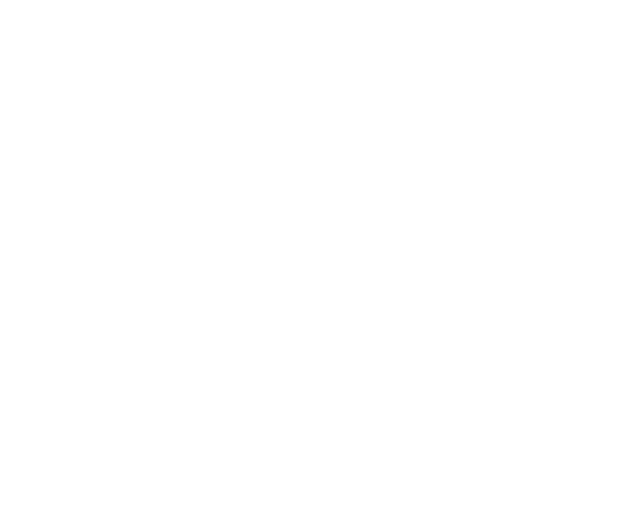
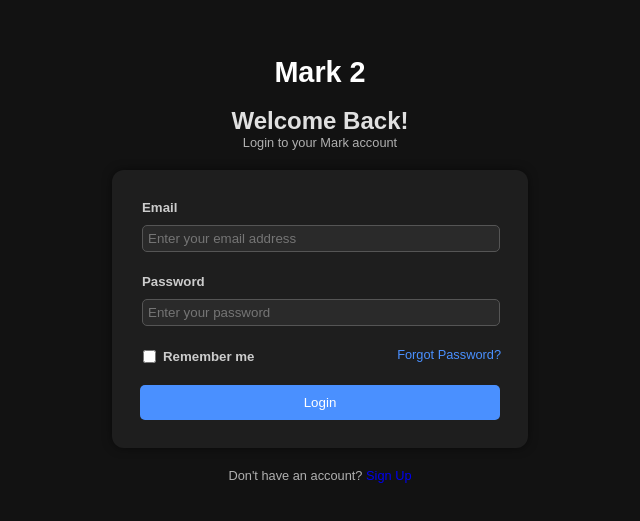
Before and after one commit to MuNa-Devs/Mark-2, a React (Vite) app: page /login in a window 1280 px wide. Before the commit this address had no page. Shown: the part 135-656 px from the top of the page, without its empty margins (320-960 px from the left). Built offline with nearby package versions, Linux system fonts and the light colour scheme.

Commit message:
sigin page complete

```diff
--- a/src/App.jsx
+++ b/src/App.jsx
@@ -1,4 +1,5 @@
 import SignUpPage from "./pages/signup_page/SignUpPage"
+import SignInPage from "./pages/signin_page/SignInPage"
 import { BrowserRouter, Routes, Route } from "react-router-dom"
 
 export default function App(){
@@ -7,6 +8,10 @@
         <BrowserRouter basename="/">
             <Routes>
                 <Route path="/" element={<SignUpPage />}/>
+
+                <Route path="/signup" element={<SignUpPage />} />
+
+                <Route path="/login" element={<SignInPage />} />
             </Routes>
         </BrowserRouter>
     )
--- /dev/null
+++ b/src/pages/signin_page/SignInPage.jsx
@@ -0,0 +1,69 @@
+// import Logo from '../reusable_elements/Logo'
+import styles from './signin_page.module.css';
+
+import { useState } from 'react';
+import { Link } from 'react-router-dom';
+
+function SignInPage(){
+    const [isLoginTriggered, setLoginStatus] = useState(false)
+
+    const loginTriggered = () => {
+        setLoginStatus(true)
+        setTimeout(() => {
+            setLoginStatus(false)
+        }, 3000)
+    }
+
+    return (
+        <div className={styles.signinBody}>
+            <div className={styles.headerTexts}>
+                <div className="logo">
+                    {/* <Logo/> */}
+
+                    <h1 className={styles.title}>Mark 2</h1>
+                </div>
+
+                <h2 className={styles.greetings}>Welcome Back!</h2>
+
+                <p>Login to your Mark account</p>
+            </div>
+
+            <div className={styles.signinCard}>
+                <div className={styles.email}>
+                    <h5>Email</h5>
+
+                    <input className={styles.text} type="email" placeholder='Enter your email address'/>
+                </div>
+
+                <div className={styles.pswd}>
+                    <h5>Password</h5>
+
+                    <input className={styles.text} type="password" placeholder='Enter your password'/>
+                </div>
+
+                <div className={styles.utils}>
+                    <div className={styles.rememberMeDude}>
+                        <label>
+                            <input type="checkbox" />
+                            <h5>Remember me</h5>
+                        </label>
+                    </div>
+
+                    <a href="#" className={styles.forgotpswd}><p>Forgot Password?</p></a>
+                </div>
+
+                <button
+                    className={styles.loginBtn}
+                    onClick={loginTriggered}
+                    disabled={isLoginTriggered}
+                >{isLoginTriggered ? "Loading..." : "Login"}</button>
+            </div>
+
+            <div className={styles.signupoption}>
+                <p>Don't have an account? <Link to="/signup">Sign Up</Link></p>
+            </div>
+        </div>
+    );
+}
+
+export default SignInPage;
--- /dev/null
+++ b/src/pages/signin_page/signin_page.module.css
@@ -0,0 +1,173 @@
+.signinBody {
+    margin: 0;
+    padding: 0;
+    height: 100dvh;
+    width: 100dvw;
+    background-color: #121212;
+    display: flex;
+    flex-direction: column;
+    justify-content: center;
+    align-items: center;
+}
+
+.headerTexts {
+    text-align: center;
+}
+
+.signinBody h1 {
+    font-size: 1.8em;
+    font-weight: bold;
+    margin: 0;
+    width: auto;
+    color: #ffffff;
+}
+
+.signinBody h2 {
+    font-size: 1.5em;
+    margin: 0;
+    width: auto;
+    color: #e0e0e0;
+}
+
+.signinBody p {
+    font-size: 0.8em;
+    margin: 0;
+    color: #b0b0b0;
+}
+
+.signinCard {
+    background-color: #1e1e1e;
+    padding: 28px;
+    margin: 20px;
+    height: auto;
+    width: auto;
+    border-radius: 8px;
+    box-shadow: 0px 0px 10px rgba(0, 0, 0, 0.5);
+    display: flex;
+    flex-direction: column;
+    gap: 18px;
+    justify-content: space-evenly;
+}
+
+.signinCard div, .signinCard h5, .signinCard input {
+    margin: 1px;
+}
+
+.email, .pswd {
+    display: flex;
+    flex-direction: column;
+    gap: 8px;
+}
+
+.signinCard h5 {
+    color: #cccccc;
+}
+
+.signinCard .text {
+    display: block;
+    width: 100%;
+    box-sizing: border-box;
+    padding: 5px;
+    border-radius: 5px;
+    min-height: 20px;
+    max-height: 40px;
+    min-width: 250px;
+    max-width: 500px;
+    border: 0.5px solid #555555;
+    background-color: #2a2a2a;
+    color: #e0e0e0;
+}
+
+.signinCard .text:focus {
+    outline: 0.5px solid #4a90ff;
+    background-color: #333333;
+}
+
+.utils {
+    width: 100%;
+    display: flex;
+    justify-content: space-between;
+}
+
+.rememberMeDude {
+    display: flex;
+    align-items: center;
+}
+
+.rememberMeDude label {
+    width: 100%;
+    display: inline-flex;
+    gap: 5px;
+    color: #b0b0b0;
+}
+
+.rememberMeDude input {
+    border: 0.5px solid #555555;
+    background-color: #2a2a2a;
+}
+
+a {
+    text-decoration: none;
+}
+
+.utils a p {
+    color: #4a90ff;
+}
+
+.loginBtn {
+    padding: 10px;
+    min-height: 20px;
+    max-height: 40px;
+    min-width: 250px;
+    max-width: 500px;
+    background-color: #4a90ff;
+    color: white;
+    border-radius: 5px;
+    border: none;
+    cursor: pointer;
+}
+
+.loginBtn:hover {
+    background-color: #3571c6;
+}
+
+.loginBtn:disabled {
+    background-color: rgba(53, 113, 198, 0.6);
+    cursor: not-allowed;
+}
+
+/* Media queries */
+
+@media (max-height: 500px) {
+    .signinBody {
+        flex-direction: row;
+        gap: 20px;
+    }
+}
+
+@media (min-width: 768px) {
+    .signinCard {
+        min-width: 300px;
+        max-width: 360px;
+        border-radius: 12px;
+        width: 100%;
+    }
+
+    .signinCard .text {
+        min-width: 0;
+        max-width: none;
+        width: 100%;
+    }
+}
+
+@media (max-width: 480px) {
+    /*  */
+}
+
+@media (max-width: 1024px) {
+    /*  */
+}
+
+@media (max-width: 1280px) {
+    /*  */
+}
--- a/src/pages/signup_page/SignUpPage.jsx
+++ b/src/pages/signup_page/SignUpPage.jsx
@@ -87,10 +87,10 @@
                 <div className="logo">
                     {/* <Logo/> */}
 
-                    <h1 className={styles.title}>ProView</h1>
+                    <h1 className={styles.title}>Mark 2</h1>
                 </div>
 
-                <h3>Create Your ProView Account</h3>
+                <h3>Create Your Mark Account</h3>
             </div>
 
             <div className={styles.signupCard}>
```
